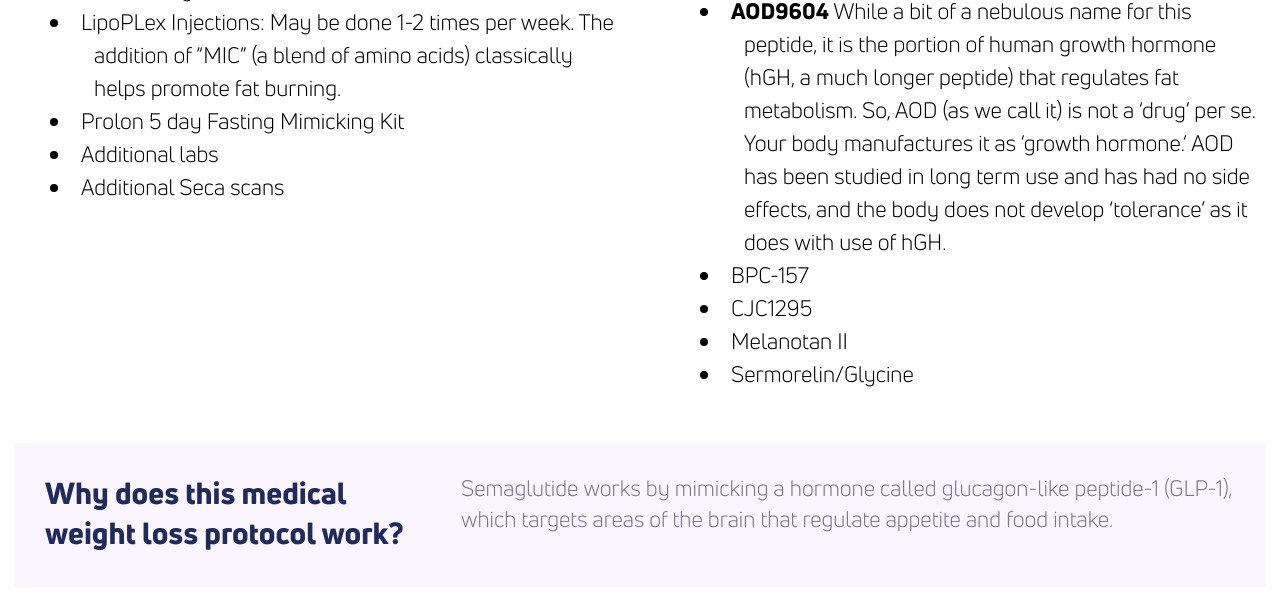
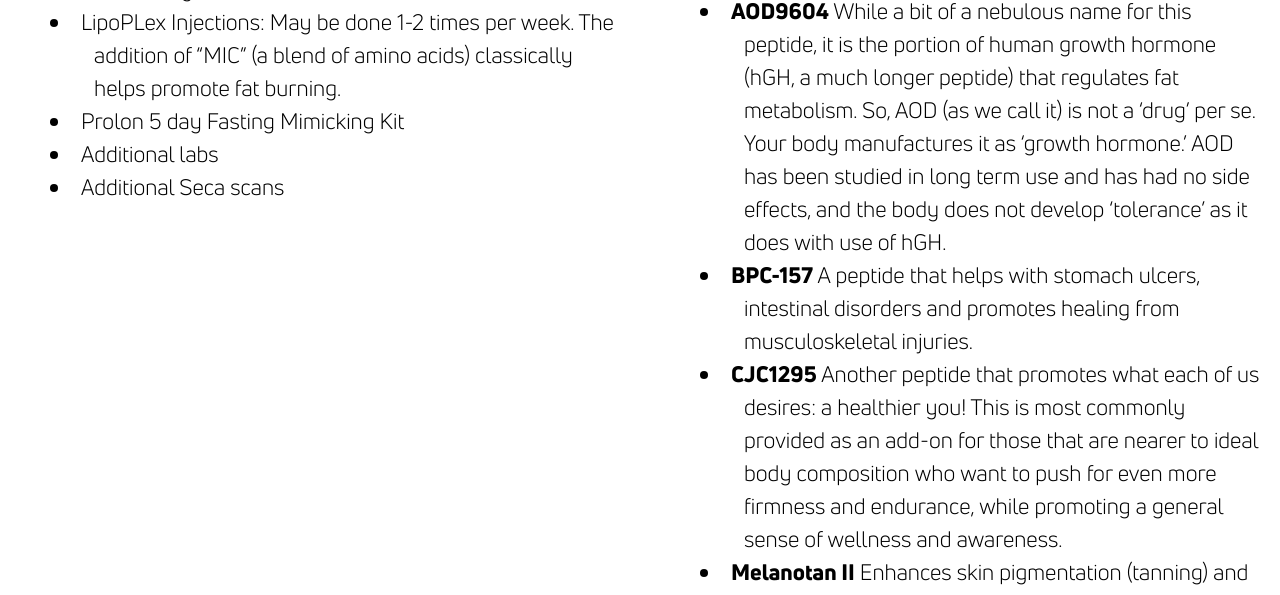
Before and after one commit to theneverwoods/gerstenberg.clinic, a Jekyll site: the page built from services/weight.html, in a window 1280 px wide and 1400 px high, scrolled down 2672 px. Shown: the top 595 px of the window. Built offline with Jekyll 4.4.1, drawn with Linux system fonts in a browser that asks for light colours; some of the changed text lies outside the part shown.

Commit message:
Update weight.html

```diff
--- a/services/weight.html
+++ b/services/weight.html
@@ -55,10 +55,10 @@ stylesheet: about
         <li><b>Methylcobalamin (methyl-B12)</b> This is the active form of vitamin B12, that is often associated with energy production and a feeling of wellness. Mental clarity is often experienced by those lacking in adequate B12. The bioactive form of B12 is methylcobalamin, so there is no metabolism needed for your body to put it right to work.</li>
         <li><b>NAD</b> Nicotinamide adenine dinucleotide is used by every cell in the body for energy production. Cellular metabolism literally depends on adequate stores of NAD to produce optimal energy (in the form of ATP, adenosine triphosphate). As we say, NO NAD = NO ENERGY. NAD can be given intravenously (IV route) in those with severe cellular energy deficiency. Ask for more details, or check out our IV menu.</li>
         <li><b>AOD9604</b> While a bit of a nebulous name for this peptide, it is the portion of human growth hormone (hGH, a much longer peptide) that regulates fat metabolism. So, AOD (as we call it) is not a ‘drug’ per se. Your body manufactures it as ‘growth hormone.’ AOD has been studied in long term use and has had no side effects, and the body does not develop ‘tolerance’ as it does with use of hGH.</li>
-        <li>BPC-157</li>
-        <li>CJC1295</li>
-        <li>Melanotan II</li>
-        <li>Sermorelin/Glycine</li>
+        <li><b>BPC-157</b> A peptide that helps with stomach ulcers, intestinal disorders and promotes healing from musculoskeletal injuries.</li>
+        <li><b>CJC1295</b> Another peptide that promotes what each of us desires: a healthier you! This is most commonly provided as an add-on for those that are nearer to ideal body composition who want to push for even more firmness and endurance, while promoting a general sense of wellness and awareness.</li>
+        <li><b>Melanotan II</b> Enhances skin pigmentation (tanning) and stimulates weight loss and sexual drive. </li>
+        <li><b>Sermorelin/Glycine</b> Sermorelin is a synthetic hormone peptide similar to growth hormone releasing hormone (GHRH) that your body naturally makes. Sermorelin works to burn fat, increase lean muscle, improve hormonal balance, enhance energy and boost the immune system. Glycine goes far beyond encouraging weight loss and enhancing lean muscle mass. Enjoy a better night's sleep, less daytime fatigue, enhance mental clarity/cognition, significantly improved skin elasticity, tone and texture, while receiving an enhanced synergistic boost to IGF1. Glycine is an amino acid that can also act as a neurotransmitter, and has been used to help treat BPH, insomnia, schizophrenia, and stroke. </li>
       </ul>
 
   </div>
```
